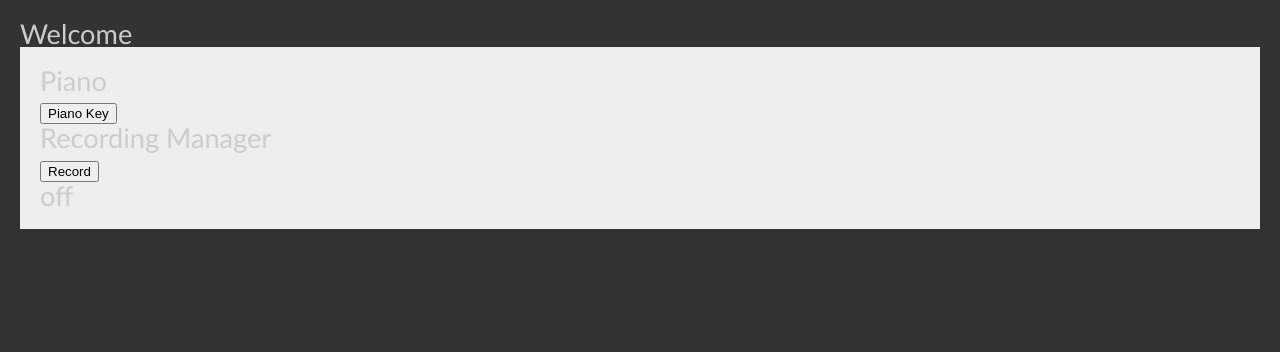
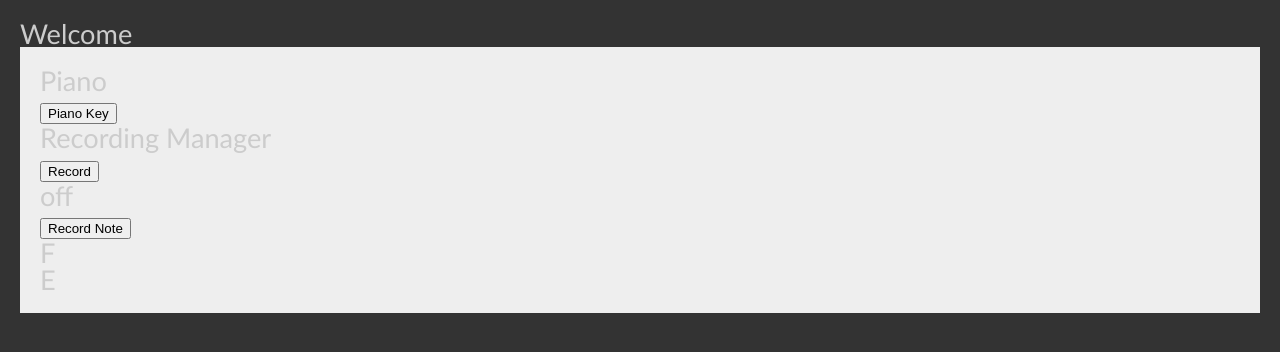
Before and after one commit to edwardtanguay/test-react-class-component, a React (Create React App) app: page / in a window 1280 px wide. Shown: the top 352 px of the page. Built offline with nearby package versions, Linux system fonts and the light colour scheme.

Commit message:
recording manager records notes

```diff
--- a/src/classes/AudioManager.js
+++ b/src/classes/AudioManager.js
@@ -6,5 +6,6 @@ export class AudioManager {
 
 	noteOn() {
 		console.log('note on');
+		// record note in recording manager
 	}
 }
--- a/src/components/RecordingManager.js
+++ b/src/components/RecordingManager.js
@@ -2,15 +2,28 @@ import { useState } from 'react';
 
 export const RecordingManager = () => {
 	const [isRecording, setIsRecording] = useState(false);
+	const [recordingArray, setRecordingArray] = useState(['F', 'E']);
 
 	const handleRecordButton = () => {
 		setIsRecording(!isRecording);
 	}
+
+	const recordNote = (note) => {
+		recordingArray.push(note);
+		setRecordingArray([...recordingArray]);
+	}
+
 	return (
 		<>
 			<div>Recording Manager</div>
 			<button onClick={handleRecordButton}>Record</button>
 			<div>{isRecording ? 'recording' : 'off'}</div>
+			<div><button onClick={() => recordNote('C#')}>Record Note</button></div>
+			{recordingArray.map(note => {
+				return (
+					<div>{note}</div>
+				)
+			})}
 		</>
 	)
 }
```
